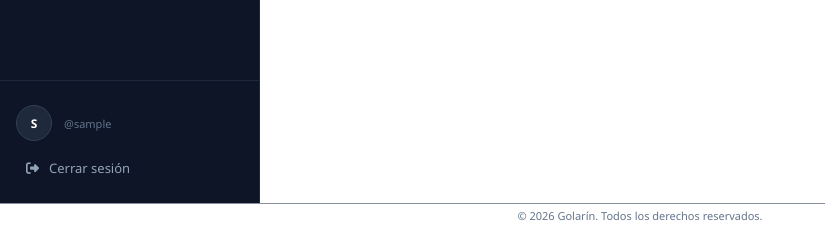
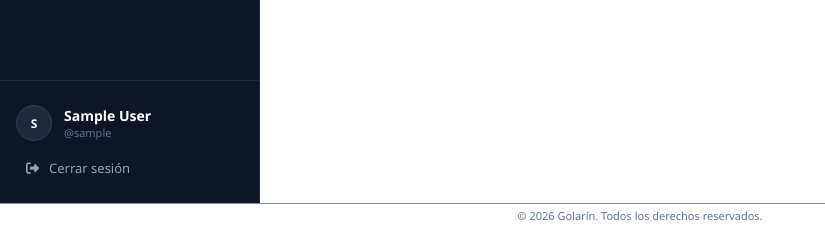
Before and after one commit to lizeth-contrerass/Golarin, a Django app: page /inicio/ in a window 1280 px wide. Shown: the part 557-800 px from the top of the page, without its empty margins (0-825 px from the left). Run offline with Django 5.2, Linux system fonts and the light colour scheme; the visitor is signed in with stand-in values (Sample User, id 1); some web fonts are replaced.

Commit message:
cambio de info usuario en navbar

```diff
--- a/web/templates/web/base.html
+++ b/web/templates/web/base.html
@@ -43,7 +43,7 @@
                     <span class="avatar-text">{{ user.username.0|upper }}</span>
                 </div>
                 <div class="usuario-info">
-                    <a href="{% url 'nuevoParlay' %}" class="username">{{ user.nombre }} {{ user.apellido }}</a>
+                    <a href="{% url 'nuevoParlay' %}" class="username">{{ user.first_name }} {{ user.last_name }}</a>
                     <span class="user-role">@{{ user.username }}</span>
                 </div>
             </div>
```
